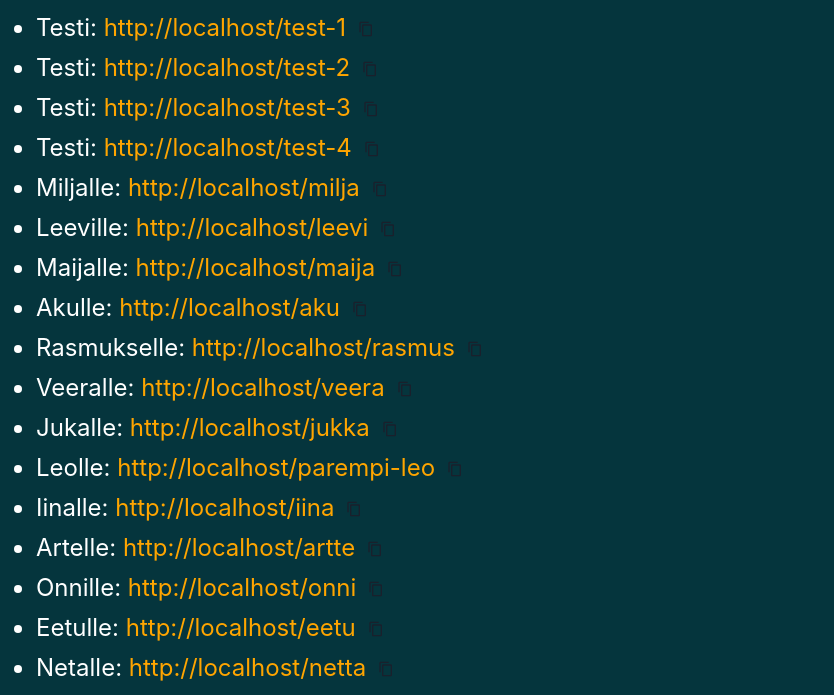
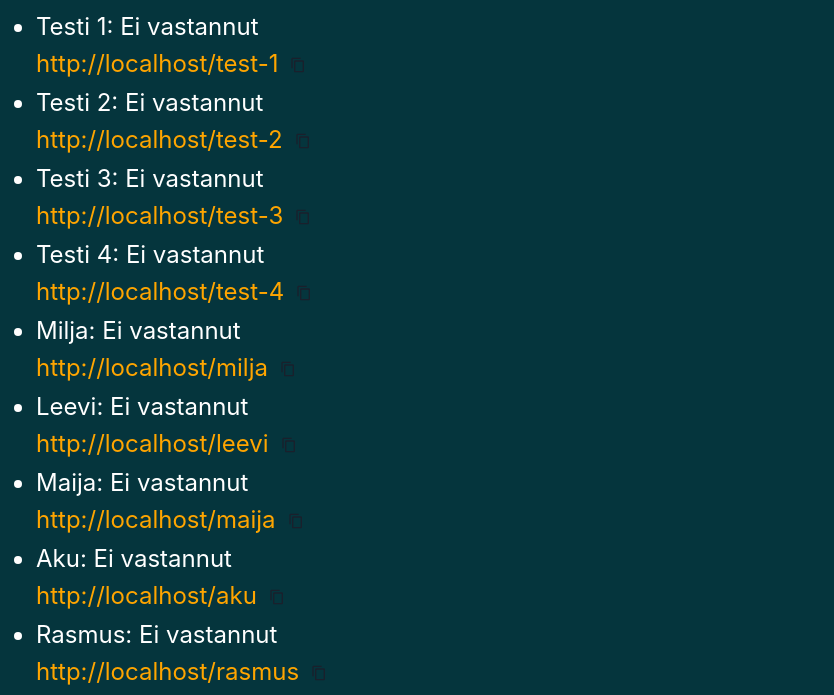
Before and after one commit to ekkusi/2023-summer-festival-invitation, a Gatsby site: page /kutsu-linkit in a window 1280 px wide. Shown: the part 105-800 px from the top of the page, without its empty margins (0-834 px from the left). Built offline with nearby package versions, Linux system fonts and the light colour scheme; Gatsby itself is replaced by a stand-in of ours; some packages are replaced by stand-ins of ours; no server answers; the database is empty.

Commit message:
Add name field to data. Get and show attendances in kutsu-linkit page.

```diff
--- /dev/null
+++ b/src/components/LoadingPage.tsx
@@ -0,0 +1,35 @@
+import { Text } from "@chakra-ui/react";
+import { TypeAnimation } from "react-type-animation";
+import React from "react";
+import PageWrapper from "./PageWrapper";
+
+const loadingAnimationDuration = 300;
+
+export default function LoadingPage() {
+  return (
+    <PageWrapper
+      noAnimation
+      display="flex"
+      alignItems="center"
+      justifyContent="center"
+    >
+      <Text as="span" fontFamily="handwritten">
+        Ladataan
+      </Text>
+      <TypeAnimation
+        sequence={[
+          ".",
+          loadingAnimationDuration,
+          "..",
+          loadingAnimationDuration,
+          "...",
+          loadingAnimationDuration,
+          "..",
+          loadingAnimationDuration,
+        ]}
+        cursor={false}
+        repeat={Infinity}
+      />
+    </PageWrapper>
+  );
+}
--- a/src/data.json
+++ b/src/data.json
@@ -1,150 +1,187 @@
 [
   {
     "id": "test-1",
-    "label": "Testi"
+    "label": "Testi 1",
+    "name": "Testi 1"
   },
   {
     "id": "test-2",
-    "label": "Testi"
+    "label": "Testi 2",
+    "name": "Testi 2"
   },
   {
     "id": "test-3",
-    "label": "Testi"
+    "label": "Testi 3",
+    "name": "Testi 3"
   },
   {
     "id": "test-4",
-    "label": "Testi"
+    "label": "Testi 4",
+    "name": "Testi 4"
   },
   {
     "id": "milja",
-    "label": "Miljalle"
+    "label": "Miljalle",
+    "name": "Milja"
   },
   {
     "id": "leevi",
-    "label": "Leeville"
+    "label": "Leeville",
+    "name": "Leevi"
   },
   {
     "id": "maija",
-    "label": "Maijalle"
+    "label": "Maijalle",
+    "name": "Maija"
   },
   {
     "id": "aku",
-    "label": "Akulle"
+    "label": "Akulle",
+    "name": "Aku"
   },
   {
     "id": "rasmus",
-    "label": "Rasmukselle"
+    "label": "Rasmukselle",
+    "name": "Rasmus"
   },
   {
     "id": "veera",
-    "label": "Veeralle"
+    "label": "Veeralle",
+    "name": "Veera"
   },
   {
     "id": "jukka",
-    "label": "Jukalle"
+    "label": "Jukalle",
+    "name": "Jukka"
   },
   {
     "id": "parempi-leo",
-    "label": "Leolle"
+    "label": "Leolle",
+    "name": "Parempi Leo"
   },
   {
     "id": "iina",
-    "label":"Iinalle"
+    "label": "Iinalle",
+    "name": "Iina"
   },
   {
     "id": "artte",
-    "label":"Artelle"
+    "label": "Artelle",
+    "name": "Artte"
   },
   {
     "id": "onni",
-    "label":"Onnille"
+    "label": "Onnille",
+    "name": "Onni"
   },
   {
     "id": "eetu",
-    "label":"Eetulle"
+    "label": "Eetulle",
+    "name": "Eetu"
   },
   {
     "id": "netta",
-    "label":"Netalle"
+    "label": "Netalle",
+    "name": "Netta"
   },
   {
     "id": "annukka",
-    "label":"Annukalle"
+    "label": "Annukalle",
+    "name": "Annukka"
   },
   {
     "id": "napu",
-    "label":"Napulle"
+    "label": "Napulle",
+    "name": "Napu"
   },
   {
     "id": "henni",
-    "label":"Hennille"
+    "label": "Hennille",
+    "name": "Henni"
   },
   {
     "id": "oona",
-    "label":"Oonalle"
+    "label": "Oonalle",
+    "name": "Oona"
   },
   {
     "id": "tiitu",
-    "label":"Tiitulle"
+    "label": "Tiitulle",
+    "name": "Tiitu"
   },
   {
     "id": "tiia",
-    "label": "Tiialle"
+    "label": "Tiialle",
+    "name": "Tiia"
   },
   {
     "id": "mika",
-    "label":"Mikalle"
+    "label": "Mikalle",
+    "name": "Mika"
   },
   {
     "id": "miika",
-    "label":"Miikalle"
+    "label": "Miikalle",
+    "name": "Miika"
   },
   {
     "id": "leo-w",
-    "label":"Leolle"
+    "label": "Leolle",
+    "name": "Leo W"
   },
   {
     "id": "pihla",
-    "label":"Pihlalle"
+    "label": "Pihlalle",
+    "name": "Pihla"
   },
   {
     "id": "juho",
-    "label":"Juholle"
+    "label": "Juholle",
+    "name": "Juho"
   },
   {
     "id": "iiris",
-    "label":"Iipolle"
+    "label": "Iipolle",
+    "name": "Iiris"
   },
   {
     "id": "noora",
-    "label":"Nooralle"
+    "label": "Nooralle",
+    "name": "Noora"
   },
   {
     "id": "ella",
-    "label":"Ellalle"
+    "label": "Ellalle",
+    "name": "Ella"
   },
   {
     "id": "mikke",
-    "label":"Mikelle"
+    "label": "Mikelle",
+    "name": "Mikke"
   },
   {
     "id": "terhi",
-    "label":"Terhille"
+    "label": "Terhille",
+    "name": "Terhi"
   },
   {
     "id": "elisa",
-    "label":"Elisalle"
+    "label": "Elisalle",
+    "name": "Elisa"
   },
   {
     "id": "sanni",
-    "label":"Sannille"
+    "label": "Sannille",
+    "name": "Sanni"
   },
   {
     "id": "kalle",
-    "label":"Kallelle"
+    "label": "Kallelle",
+    "name": "Kalle"
   },
   {
     "id": "jaakko",
-    "label":"Jaakolle"
+    "label": "Jaakolle",
+    "name": "Jaakko"
   }
 ]
--- a/src/pages/kutsu-linkit.tsx
+++ b/src/pages/kutsu-linkit.tsx
@@ -3,23 +3,41 @@ import { IconButton, ListItem, Text, UnorderedList } from "@chakra-ui/react";
 import { PageProps } from "gatsby";
 import { MdOutlineContentCopy } from "react-icons/md";
 import { BsCheckLg } from "react-icons/bs";
+import { collection, getDocs } from "firebase/firestore";
 import PageWrapper from "../components/PageWrapper";
 
 import data from "../data.json";
+import { InvitationType } from "../types";
+import db from "../db";
+import LoadingPage from "../components/LoadingPage";
 
-function InvitationLink(props: {
-  id: string;
-  label: string;
-  origin: string;
-  onClickCopy: (href: string, id: string) => void;
-  copiedId: string;
-}) {
-  const { id, label, origin, onClickCopy, copiedId } = props;
+const getAttendanceString = (attending: boolean | undefined) => {
+  switch (attending) {
+    case true:
+      return "Tulossa";
+    case false:
+      return "Ei tulossa";
+    default:
+      return "Ei vastannut";
+  }
+};
+
+function InvitationLink(
+  props: InvitationType & {
+    origin: string;
+    onClickCopy: (href: string, id: string) => void;
+    copiedId: string;
+  }
+) {
+  const { id, origin, onClickCopy, name, attending, copiedId } = props;
   const href = `${origin}/${id}`;
 
   return (
     <ListItem>
-      <Text as="span">{label}: </Text>
+      <Text as="span">
+        {name}: {getAttendanceString(attending)}
+      </Text>
+      <br />
       <Text as="a" href={href}>
         {href}
       </Text>
@@ -41,19 +59,41 @@ function InvitationLinksPage(props: PageProps) {
   const { location } = props;
 
   const [copiedId, setCopiedId] = React.useState("");
+  const [loading, setLoading] = React.useState(true);
+
+  const respondents: InvitationType[] = [...data];
+
+  React.useEffect(() => {
+    const colRef = collection(db, "answers");
+    getDocs(colRef)
+      .then((snapshot) => {
+        snapshot.docs.forEach((doc) => {
+          const respondent = doc.data();
+          const match = respondents.find((it) => it.id === respondent.id);
+          if (match) match.attending = respondent.attending;
+        });
+        setLoading(false);
+      })
+      .catch((error) => {
+        console.error(error);
+        setLoading(false);
+      });
+  }, []);
 
   const copyHrefToClipboard = async (href: string, id: string) => {
     await navigator.clipboard.writeText(href);
     setCopiedId(id);
   };
 
+  if (loading) return <LoadingPage />;
+
   return (
-    <PageWrapper p="3">
+    <PageWrapper noAnimation p="3">
       <Text as="h1" textAlign="center" mb="3">
         Kutsulinkit
       </Text>
       <UnorderedList>
-        {data.map((it) => (
+        {respondents.map((it) => (
           <InvitationLink
             key={it.id}
             copiedId={copiedId}
--- /dev/null
+++ b/src/types.ts
@@ -0,0 +1,5 @@
+import dataJson from "./data.json";
+
+export type InvitationType = (typeof dataJson)[number] & {
+  attending?: boolean;
+};
```
Also changed, not shown: src/components/Invitation.tsx (+2 -9 lines), src/templates/invitation.tsx (+2 -29 lines).
